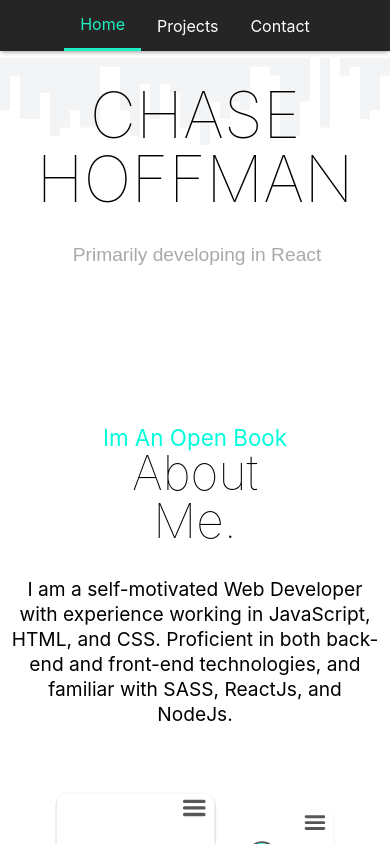
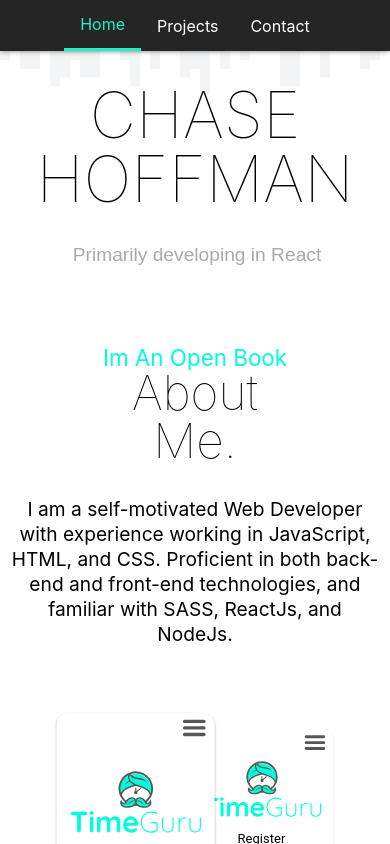
Before and after one commit to chasehoff/portfolio, a React (Create React App) app: page / in a window 390 px wide. Shown: the top 844 px of the page. Built offline with nearby package versions, Linux system fonts and the light colour scheme.

Commit message:
fixed margin error

```diff
--- a/src/components/hero/index.css
+++ b/src/components/hero/index.css
@@ -53,4 +53,8 @@
     .typed__styling {
         font-size: 1.2rem;
     }
+    .hero__background {
+        top: -150px;
+        height: 300px;
+    }
 }
--- a/src/views/home/index.css
+++ b/src/views/home/index.css
@@ -76,6 +76,10 @@
     .home__container__item {
         margin-left: .5rem;
         margin-right: .5rem;
+        margin-top: 0rem;
+    }
+    .home__container {
+        margin-top: 5rem;
     }
 }
 @media screen and (max-width: 405px) {
```
